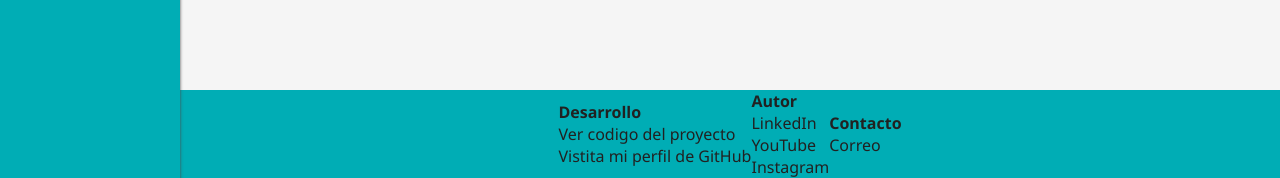
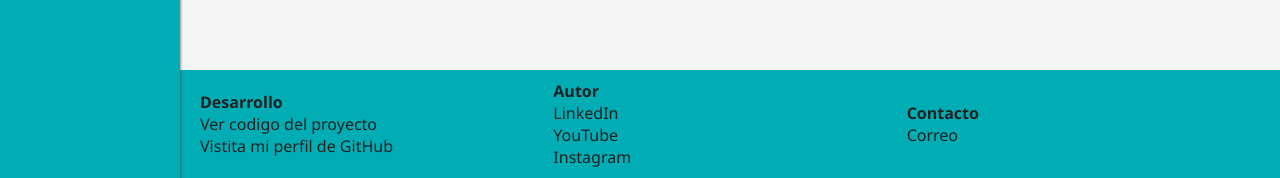
Before and after one commit to Patricio-Fernandez-Ionadi/Player-react, a React (Create React App) app: page /lista in a window 1280 px wide. Shown: the part 622-800 px from the top of the page. Built offline with nearby package versions, Linux system fonts and the light colour scheme; no server answers.

Commit message:
compilacion estilos

```diff
--- a/src/app/style/_index.scss
+++ b/src/app/style/_index.scss
@@ -20,11 +20,6 @@
   }
   .footer-container-app {
     grid-row: 3 / -1;
-  }
-  // ----
-  .footer-container-app {
-    @include useThemeBg($primary, $primary_darken_dark);
-    @include useThemeText;
   }
 }
 
--- a/src/theme/index.css
+++ b/src/theme/index.css
@@ -320,28 +320,6 @@ a {
 }
 .main-container-app .footer-container-app {
   grid-row: 3/-1;
-}
-.main-container-app .footer-container-app {
-  transition: background 0.2s ease;
-  transition: color 0.2s ease;
-}
-.main-container-app .footer-container-app.light {
-  background: #00adb5;
-}
-.main-container-app .footer-container-app.dark {
-  background: #00363a;
-}
-.main-container-app .footer-container-app.light {
-  color: #212121;
-}
-.main-container-app .footer-container-app.light a {
-  color: #212121;
-}
-.main-container-app .footer-container-app.dark {
-  color: #f5f5f5;
-}
-.main-container-app .footer-container-app.dark a {
-  color: #f5f5f5;
 }
 
 @media (min-width: 769px) {
@@ -725,4 +703,31 @@ a {
 
 .current-playlist-list {
   list-style: none;
+}
+
+.footer-container-app {
+  padding: 10px 20px;
+  transition: background 0.2s ease;
+  transition: color 0.2s ease;
+}
+.footer-container-app.light {
+  background: #00adb5;
+}
+.footer-container-app.dark {
+  background: #00363a;
+}
+.footer-container-app.light {
+  color: #212121;
+}
+.footer-container-app.light a {
+  color: #212121;
+}
+.footer-container-app.dark {
+  color: #f5f5f5;
+}
+.footer-container-app.dark a {
+  color: #f5f5f5;
+}
+.footer-container-app .footer-column {
+  width: 100%;
 }/*# sourceMappingURL=index.css.map */
```
Also changed, not shown: 1 other file (tests, documents, lock files or other folders).
